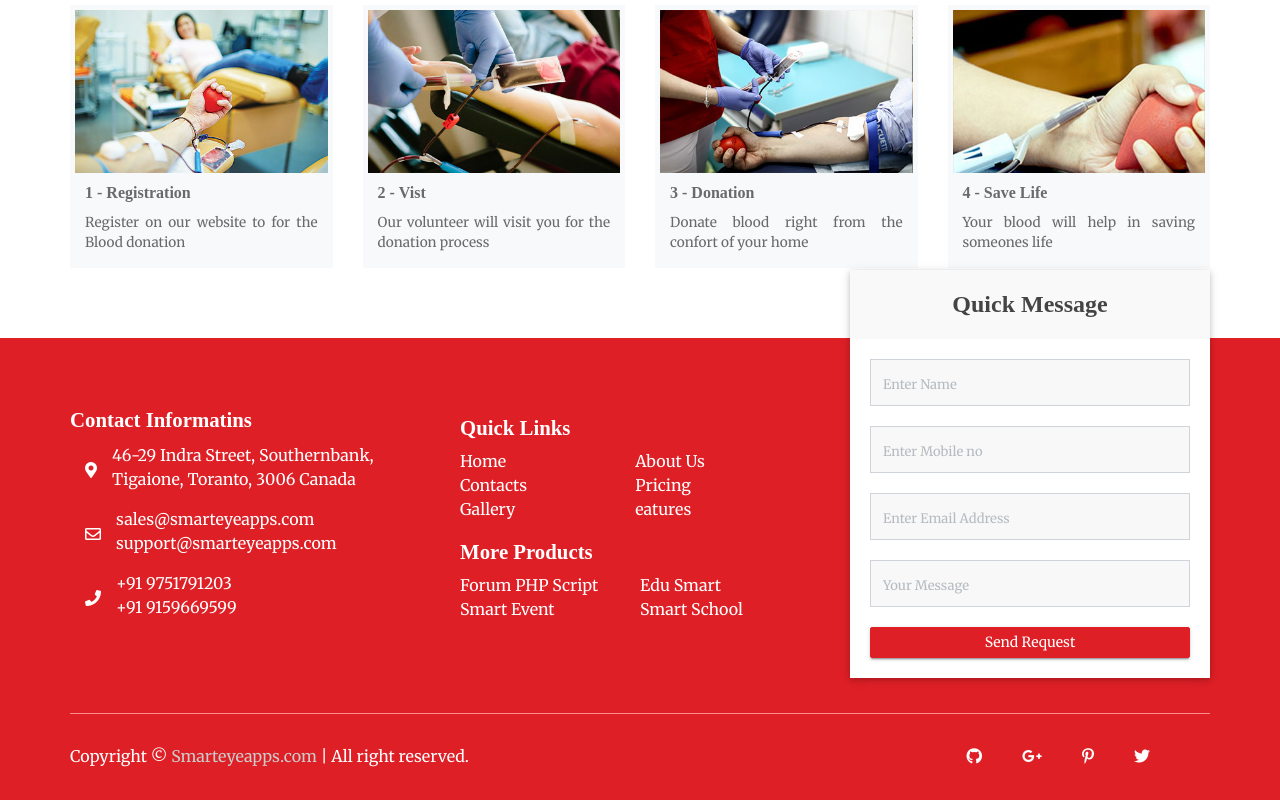
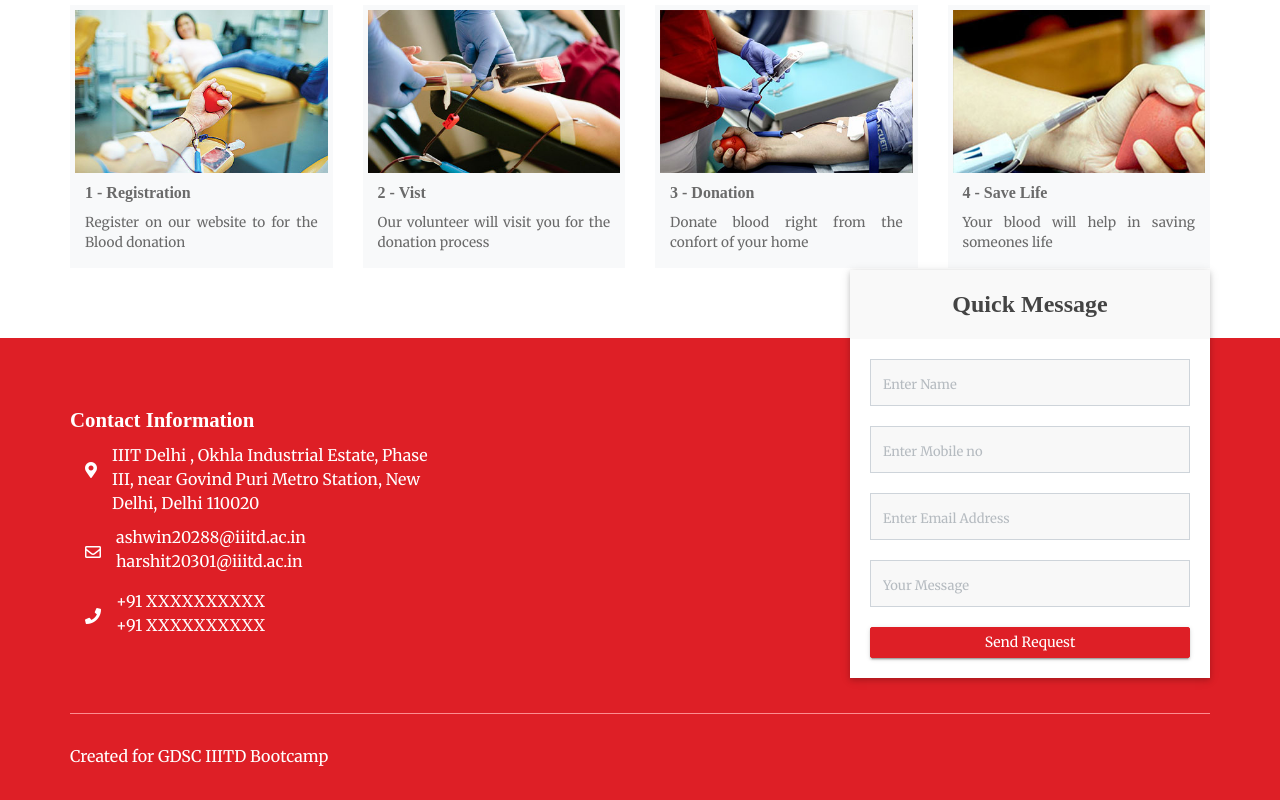
Before and after one commit to AshwinSheoran02/Blood-Donation-Webiste, a plain HTML site: page index.html in a window 1280 px wide. Shown: the part 3801-4601 px from the top of the page. Drawn offline with Linux system fonts and the light colour scheme.

Commit message:
2ndcommit

```diff
--- a/index.html
+++ b/index.html
@@ -263,85 +263,6 @@
 
 
 
-         <!--################### Our Blog Starts Here #######################--->
-        <!-- <div id="blog" class="blog-container contaienr-fluid">
-            <div class="container">
-                <div class="session-title row">
-                  <h2>Latest Blog</h2>
-                  <p>Lorem ipsum dolor sit amet, consectetur adipiscing elit. Fusce fringilla vel nisl a dictum. Donec ut est arcu. Donec hendrerit velit consectetur adipiscing elit.</p>
-                </div>
-                <div class="row news-row">
-                    <div class="col-md-6">
-                        <div class="news-card">
-                            <div class="image">
-                                <img src="assets/images/blog/blog_01.jpg" alt="">
-                            </div>
-                            <div class="detail">
-                                <h3>Latest News about Smarteye</h3>
-                                <p>Lorem ipsum dolor sit amet, consectetur adipiscing elit. Fusce fringilla vel nisl a dictum. Donec ut est arcu. Donec hendrerit consectetur adipiscing elit. </p>
-                                <p class="footp">
-                                    27 Comments <span>/</span>
-                                    Blog Design <span>/</span>
-                                    Read More
-                                </p>
-                            </div>
-                        </div>
-                    </div>
-                    <div class="col-md-6">
-                        <div class="news-card">
-                            <div class="image">
-                                <img src="assets/images/blog/blog_02.jpg" alt="">
-                            </div>
-                            <div class="detail">
-                                <h3>Apple Launch its New Phone</h3>
-                                <p>Lorem ipsum dolor sit amet, consectetur adipiscing elit. Fusce fringilla vel nisl a dictum. Donec ut est arcu. Donec hendrerit consectetur adipiscing elit. </p>
-                                <p class="footp">
-                                    27 Comments <span>/</span>
-                                    Blog Design <span>/</span>
-                                    Read More
-                                </p>
-                            </div>
-                        </div>
-                    </div>
-                    <div class="col-md-6">
-                        <div class="news-card">
-                            <div class="image">
-                                <img src="assets/images/blog/blog_03.jpg" alt="">
-                            </div>
-                            <div class="detail">
-                                <h3>About Windows 10 Update</h3>
-                                <p>Lorem ipsum dolor sit amet, consectetur adipiscing elit. Fusce fringilla vel nisl a dictum. Donec ut est arcu. Donec hendrerit consectetur adipiscing elit. </p>
-                                <p class="footp">
-                                    27 Comments <span>/</span>
-                                    Blog Design <span>/</span>
-                                    Read More
-                                </p>
-                            </div>
-                        </div>
-                    </div>
-                    <div class="col-md-6">
-                        <div class="news-card">
-                            <div class="image">
-                                <img src="assets/images/blog/blog_04.jpg" alt="">
-                            </div>
-                            <div class="detail">
-                                <h3>Latest News about Smarteye</h3>
-                                <p>Lorem ipsum dolor sit amet, consectetur adipiscing elit. Fusce fringilla vel nisl a dictum. Donec ut est arcu. Donec hendrerit consectetur adipiscing elit. </p>
-                                <p class="footp">
-                                    27 Comments <span>/</span>
-                                    Blog Design <span>/</span>
-                                    Read More
-                                </p>
-                            </div>
-                        </div>
-                    </div>
-                </div>
-            </div>
-        </div>
-
-
-      -->
-
 
       <!--*************** Footer  Starts Here *************** -->
     <footer id="contact" class="container-fluid">
@@ -349,13 +270,13 @@
 
             <div class="row content-ro">
                 <div class="col-lg-4 col-md-12 footer-contact">
-                    <h2>Contact Informatins</h2>
+                    <h2>Contact Information</h2>
                     <div class="address-row">
                         <div class="icon">
                             <i class="fas fa-map-marker-alt"></i>
                         </div>
                         <div class="detail">
-                            <p>46-29 Indra Street, Southernbank, Tigaione, Toranto, 3006 Canada</p>
+                            <p>IIIT Delhi , Okhla Industrial Estate, Phase III, near Govind Puri Metro Station, New Delhi, Delhi 110020</p>
                         </div>
                     </div>
                     <div class="address-row">
@@ -363,7 +284,7 @@
                             <i class="far fa-envelope"></i>
                         </div>
                         <div class="detail">
-                            <p>sales@smarteyeapps.com <br> support@smarteyeapps.com</p>
+                            <p>ashwin20288@iiitd.ac.in <br> harshit20301@iiitd.ac.in</p>
                         </div>
                     </div>
                     <div class="address-row">
@@ -371,20 +292,20 @@
                             <i class="fas fa-phone"></i>
                         </div>
                         <div class="detail">
-                            <p>+91 9751791203 <br> +91 9159669599</p>
+                            <p>+91 XXXXXXXXXX <br> +91 XXXXXXXXXX</p>
                         </div>
                     </div>
                 </div>
                 <div class="col-lg-4 col-md-12 footer-links">
                    <div class="row no-margin mt-2">
-                    <h2>Quick Links</h2>
+                    <!-- <h2>Quick Links</h2>
                     <ul>
                         <li>Home</li>
                         <li>About Us</li>
                         <li>Contacts</li>
                         <li>Pricing</li>
                         <li>Gallery</li>
-                        <li>eatures</li>
+                        <li>Features</li>
 
                     </ul>
                     </div>
@@ -397,7 +318,7 @@
                         <li>Smart School</li>
 
 
-                    </ul>
+                    </ul> -->
                    </div>
 
                 </div>
@@ -419,18 +340,8 @@
             <div class="footer-copy">
                 <div class="row">
                     <div class="col-lg-8 col-md-6">
-                        <p>Copyright © <a href="https://www.smarteyeapps.com">Smarteyeapps.com</a> | All right reserved.</p>
-                    </div>
-                    <div class="col-lg-4 col-md-6 socila-link">
-                        <ul>
-                            <li><a><i class="fab fa-github"></i></a></li>
-                            <li><a><i class="fab fa-google-plus-g"></i></a></li>
-                            <li><a><i class="fab fa-pinterest-p"></i></a></li>
-                            <li><a><i class="fab fa-twitter"></i></a></li>
-                            <li><a><i class="fab fa-facebook-f"></i></a></li>
-                        </ul>
-                    </div>
-                </div>
+                        <p>Created for GDSC IIITD Bootcamp <a href="https://devfolio.co/gdsc-iiit-delhi-bootcamp/dashboard"></p>
+
             </div>
         </div>
     </footer>
```
